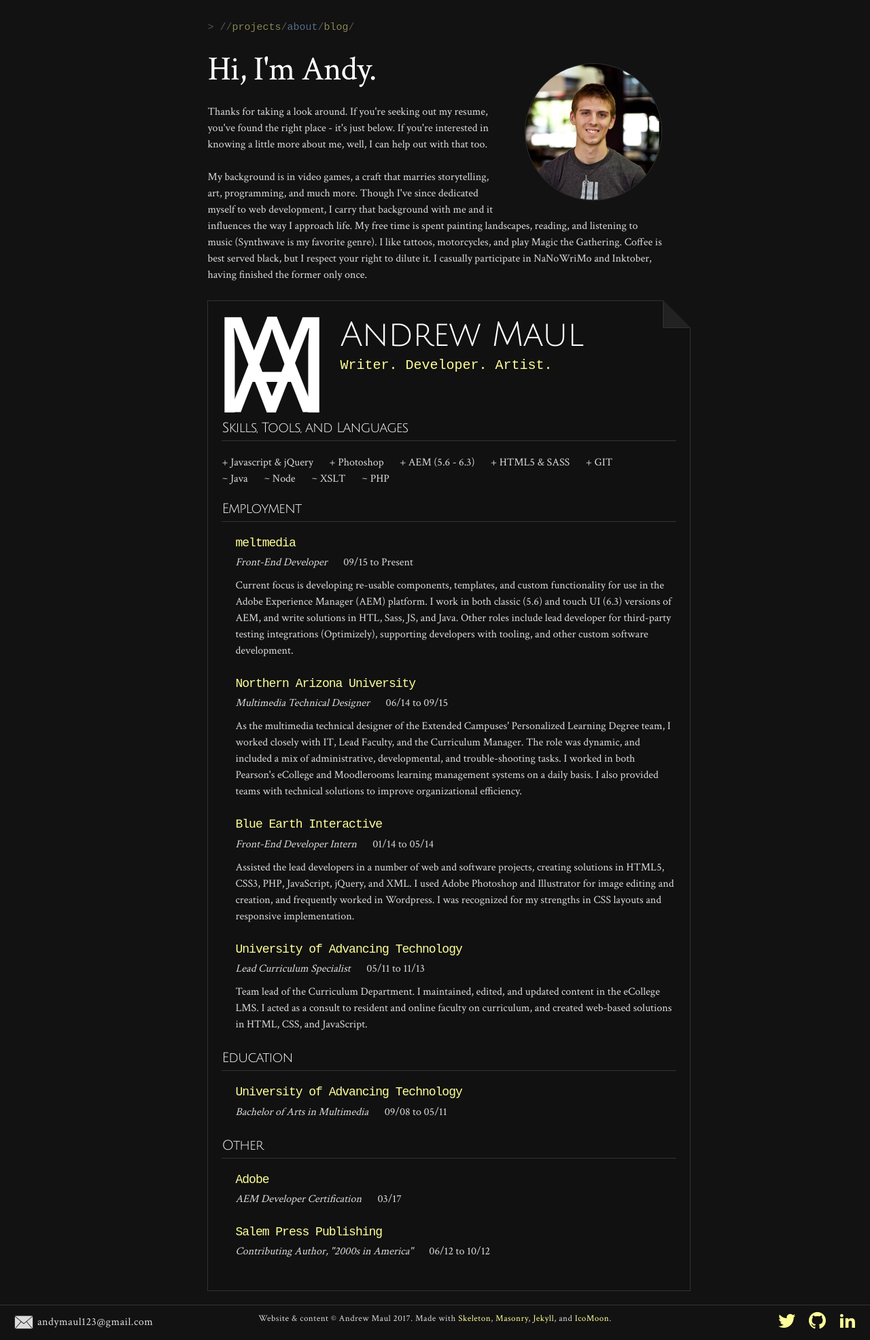
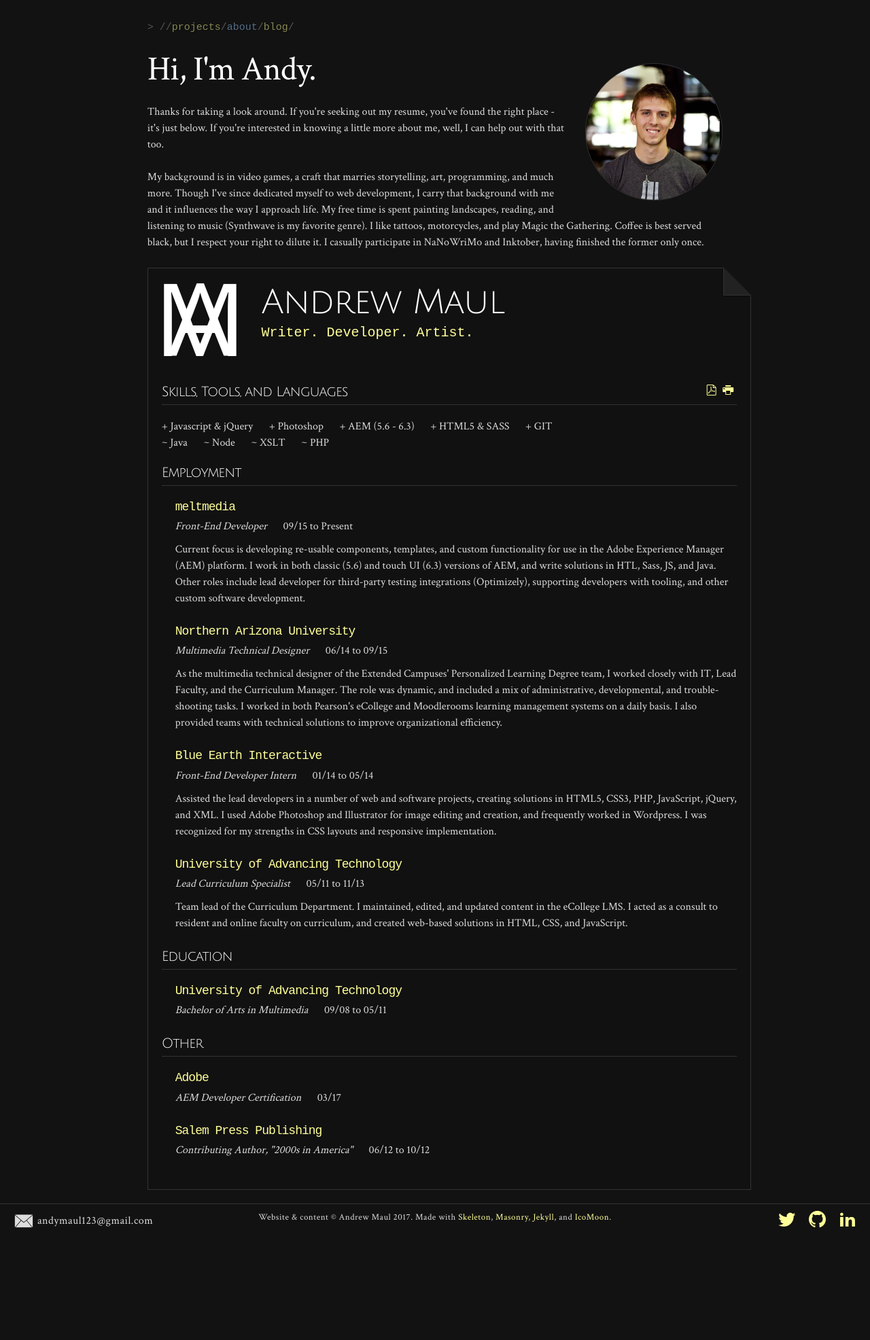
Before and after one commit to andymaul123/website-blog, a Jekyll site: the page built from about/index.html, in a window 1280 px wide. Shown: the whole page at 68% size. Built offline with Jekyll 4.4.1, drawn with Linux system fonts in a browser that asks for light colours; after the commit the page ends 1823 px from its top, so only the background shows below that.

Commit message:
More updates to resume page

```diff
--- a/_posts/2017-9-26-eleventh-painting.markdown
+++ b/_posts/2017-9-26-eleventh-painting.markdown
@@ -17,7 +17,7 @@
 ---
 
 
-<span class="dropcap">A</span> gust of damp air brushed against her cheek. She stirred, slowly opening her eyes to gaze out across the dunes, and gasped. The horizon was a roiling mass of amethyst clouds, quietly smothering the sun. A few stray blades of light pierced through, scattering across the broken landscape and glinting on the edges of the menhirs. Above the vista, blurred hues of orange and purple surrendered to velvet black. Hundreds of thousands of stars studded the night, a twinkling shroud to cover her world. She didn’t bother to wipe away the tears this time, letting them cascade freely down her cheeks. Which were greater, she wondered? The stars above or the grains of sand beneath? She laughed, allowing herself a precious moment of absurdity. Softly, the tears fell from where they pooled on her chin to the dust below. She blinked away more. A presence behind her, and the smile faded. It was the sorcerer. Her captor.
+<span class="dropcap">A</span> gust of damp air brushed against her cheek. She stirred, slowly opening her eyes to gaze out across the dunes, and gasped. The horizon was a roiling mass of amethyst clouds, quietly smothering the sun. Stray blades of light pierced through, scattering across the broken landscape and glinting on the edges of the menhirs. Above the vista, blurred hues of orange and purple surrendered to velvet black. Hundreds of thousands of stars studded the night, a twinkling shroud to cover her world. She didn’t bother to wipe away the tears this time, letting them cascade freely down her cheeks. Which were greater, she wondered? The stars above or the grains of sand beneath? She laughed, allowing herself a precious moment of absurdity. Softly, the tears fell from where they pooled on her chin to the dust below. She blinked away more. A presence behind her, and the smile faded. It was the sorcerer. Her captor.
 
 “Storm’s coming.”
 
--- a/_sass/_icons.scss
+++ b/_sass/_icons.scss
@@ -1,10 +1,10 @@
 @font-face {
   font-family: 'icomoon';
-  src:  url('fonts/icomoon.eot?axep47');
-  src:  url('fonts/icomoon.eot?axep47#iefix') format('embedded-opentype'),
-    url('fonts/icomoon.ttf?axep47') format('truetype'),
-    url('fonts/icomoon.woff?axep47') format('woff'),
-    url('fonts/icomoon.svg?axep47#icomoon') format('svg');
+  src:  url('fonts/icomoon.eot?g1gtlm');
+  src:  url('fonts/icomoon.eot?g1gtlm#iefix') format('embedded-opentype'),
+    url('fonts/icomoon.ttf?g1gtlm') format('truetype'),
+    url('fonts/icomoon.woff?g1gtlm') format('woff'),
+    url('fonts/icomoon.svg?g1gtlm#icomoon') format('svg');
   font-weight: normal;
   font-style: normal;
 }
@@ -25,23 +25,44 @@
   -moz-osx-font-smoothing: grayscale;
 }
 
-.icon-envelope:before {
-  content: "\e907";
-}
 .icon-envelope2:before {
   content: "\e908";
+}
+.icon-brush:before {
+  content: "\e900";
+}
+.icon-painting:before {
+  content: "\e900";
 }
 .icon-art:before {
   content: "\e900";
 }
+.icon-drawing:before {
+  content: "\e900";
+}
+.icon-type:before {
+  content: "\e901";
+}
 .icon-write:before {
   content: "\e901";
+}
+.icon-compose:before {
+  content: "\e901";
+}
+.icon-edit:before {
+  content: "\e901";
+}
+.icon-blog:before {
+  content: "\e901";
+}
+.icon-printer:before {
+  content: "\e90a";
 }
 .icon-enlarge:before {
   content: "\e909";
   font-size: 2rem;
 }
-.icon-code:before {
+.icon-embed2:before {
   content: "\e902";
 }
 .icon-twitter:before {
@@ -53,3 +74,6 @@
 .icon-linkedin2:before {
   content: "\e905";
 }
+.icon-file-pdf:before {
+  content: "\e90b";
+}
--- a/_sass/_styles.scss
+++ b/_sass/_styles.scss
@@ -338,7 +338,8 @@
         width: 0;
     }
     .logo {
-        max-width: 100%;
+        width: 100%;
+        max-width: 150px;
         @media (max-width:549px){
             display: none;
         }
@@ -417,6 +418,18 @@
             }
         }
     }
+    .resume-icons {
+        float: right;
+        &:after {
+            clear: both;
+        }
+        .icon {
+            font-size: 1.6rem;
+        }
+        a {
+            margin-right: 0.5rem;
+        }
+    }
 }
 
 /* Modular, atomic-style classes
--- a/about/index.html
+++ b/about/index.html
@@ -5,30 +5,34 @@
 
 
 <div class="row">
-    <div class="two columns left">&nbsp;</div>
-    <div class="eight columns left">
+    <div class="one column left">&nbsp;</div>
+    <div class="ten columns left">
         {% include about-nav.html %}
         <h1 class="crimson">Hi, I'm Andy.</h1>
         <img src="{{ site.baseurl }}/image/portrait.jpg" class="portrait outline" />
         <p>Thanks for taking a look around. If you're seeking out my resume, you've found the right place - it's just below. If you're interested in knowing a little more about me, well, I can help out with that too. <br/><br/>My background is in video games, a craft that marries storytelling, art, programming, and much more. Though I've since dedicated myself to web development, I carry that background with me and it influences the way I approach life. My free time is spent painting landscapes, reading, and listening to music (Synthwave is my favorite genre). I like tattoos, motorcycles, and play Magic the Gathering. Coffee is best served black, but I respect your right to dilute it. I casually participate in NaNoWriMo and Inktober, having finished the former only once.
     </div>
-    <div class="two columns right">&nbsp;</div>
+    <div class="one column right">&nbsp;</div>
 </div>
 <div class="row">
-    <div class="two columns left">&nbsp;</div>
-    <div class="eight columns left">
-        <div class="resume outline">
+    <div class="one column left">&nbsp;</div>
+    <div class="ten columns left">
+        <div class="resume outline clear">
             <div class="row">
-                <div class="three columns left">
+                <div class="two columns left">
                     <img src="../image/logo.svg" alt="logo" class="logo" />
                 </div>
-                <div class="nine columns left">
+                <div class="ten columns left">
                     <h1>Andrew Maul</h1>
                     <div class="sub-head">Writer. Developer. Artist.</div>
                 </div>
             </div>
             <div class="row">
                 <div class="twelve columns">
+                    <div class="resume-icons">
+                        <a href="#" target="_blank" class="no-underline"><span class="icon-file-pdf icon"></span></a>
+                        <a href="#" target="_blank" class="no-underline"><span class="icon-printer icon"></span></a>
+                    </div>
                     <h2>Skills, Tools, and Languages</h2>
                     <ul class="skills-list">
                         <li>+ Javascript &amp; jQuery</li>
@@ -96,5 +100,5 @@
             </div>
         </div>
     </div>
-    <div class="two columns right">&nbsp;</div>
+    <div class="one column right">&nbsp;</div>
 </div>
```
Also changed, not shown: css/fonts/icomoon.ttf, css/fonts/icomoon.woff, 2 other files.
